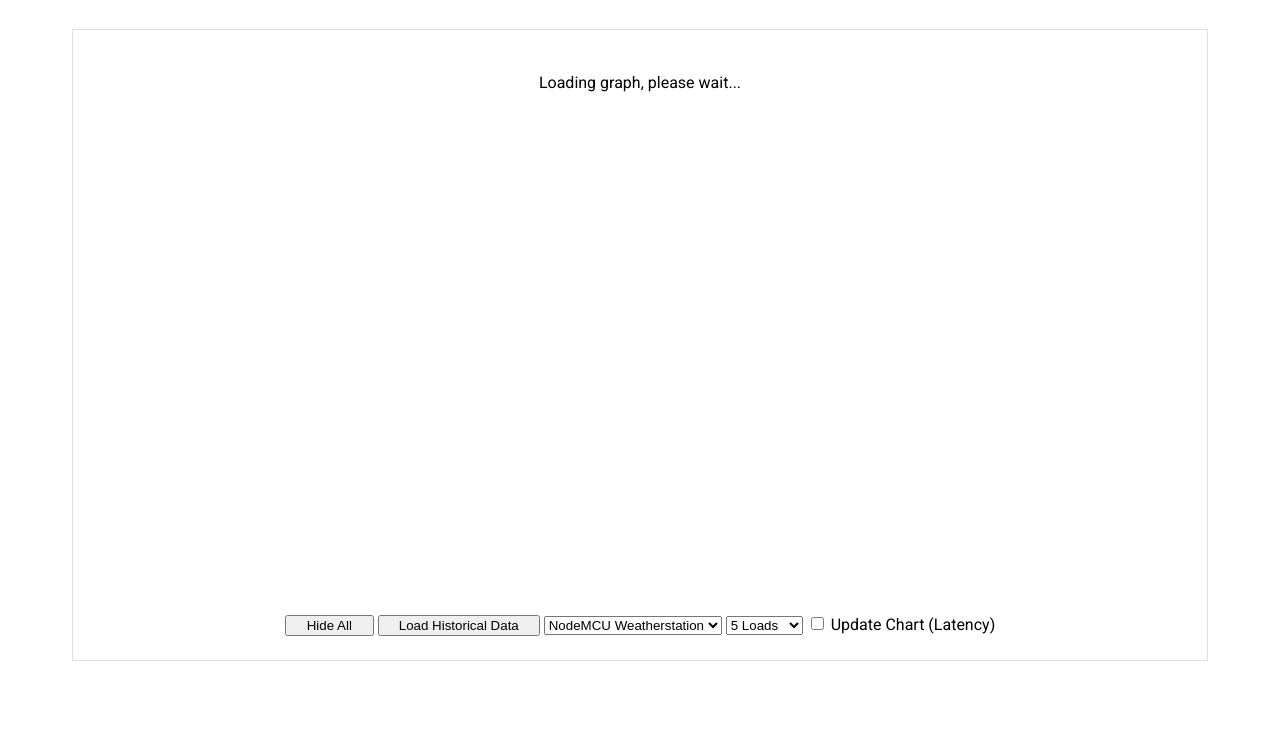
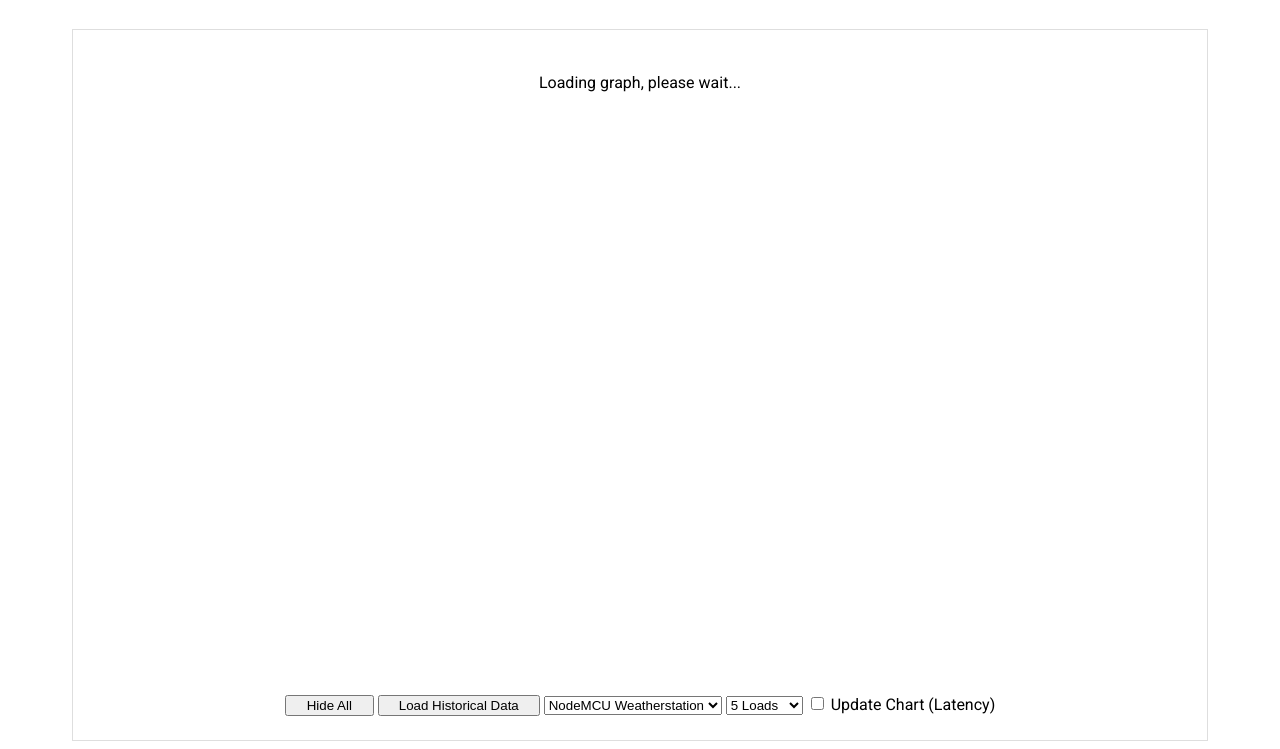
Before and after one commit to jetcz/WeatherStation, a plain HTML site: page www/graphs.htm in a window 1280 px wide. Shown: the part 95-844 px from the top of the page. Before the commit the page ends 800 px from the top, so only its background shows below. Drawn offline with nearby package versions, Linux system fonts and the light colour scheme; a script that the page names is missing.

```diff
--- a/www/general.css
+++ b/www/general.css
@@ -34,7 +34,7 @@ body {
 }
 
 #chart-container {
-    height: 35em;
+    height: 40em;
 }
 
 /* NAVIGATION */
```
Also changed, not shown: 3 other files.
